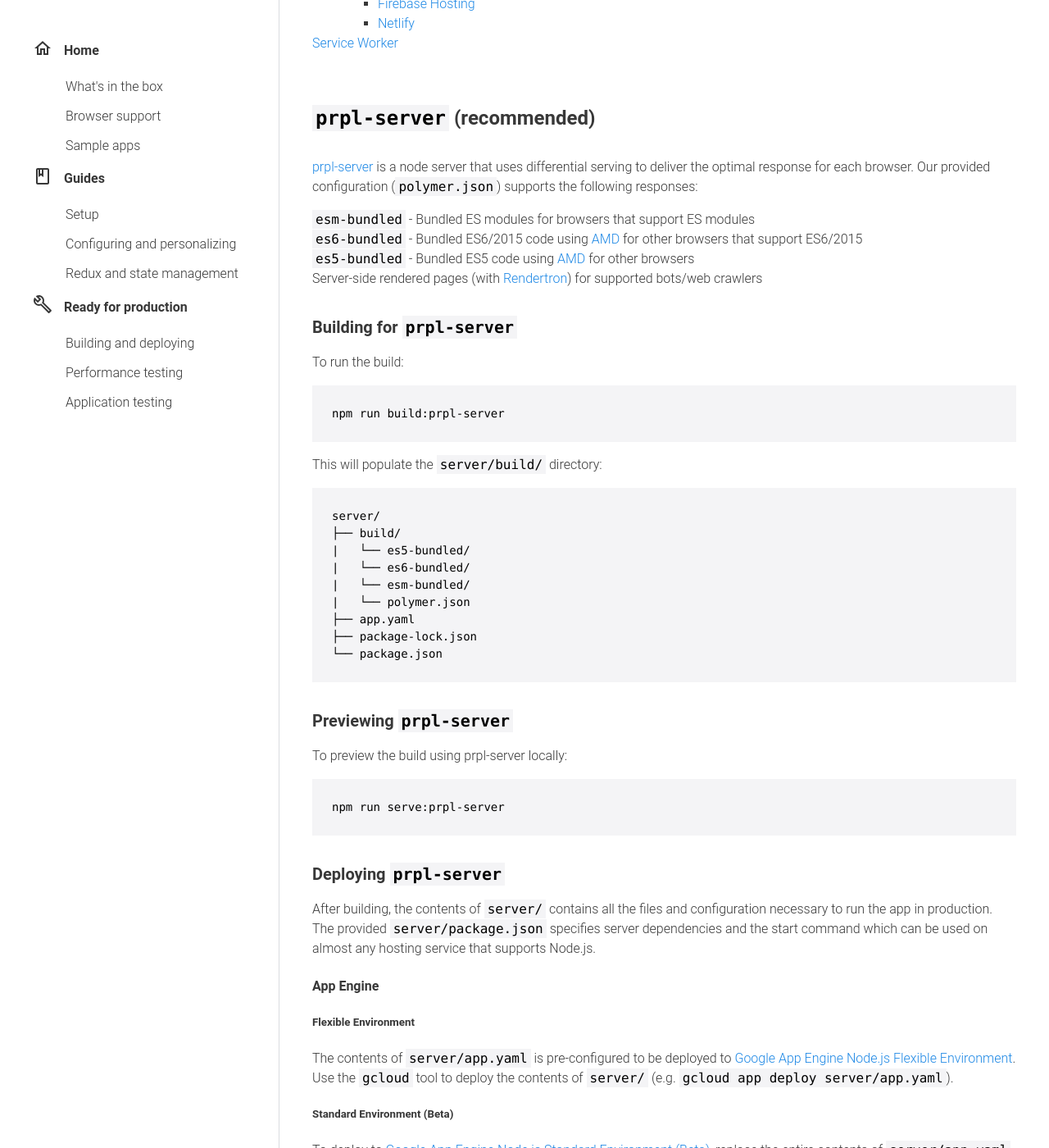
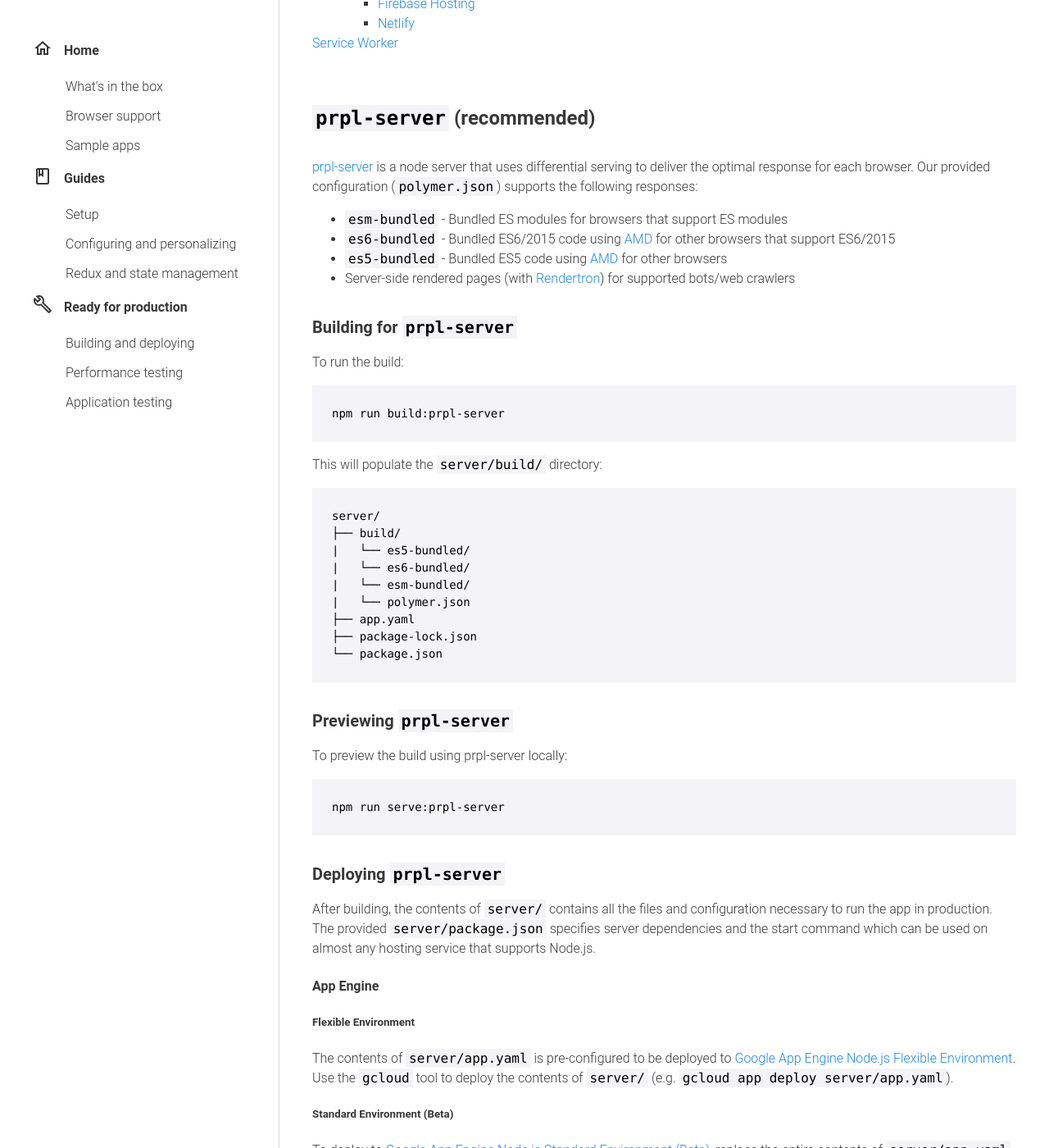
Before and after one commit to Polymer/pwa-starter-kit, a Jekyll site: the page built from building-and-deploying.md, in a window 1280 px wide and 1400 px high, scrolled down 636 px. Shown: the whole window at 82% size. Built offline with Jekyll 4.4.1, drawn with Linux system fonts in a browser that asks for light colours; some web fonts are replaced.

Commit message:
fix sibling selector

```diff
--- a/css/main.css
+++ b/css/main.css
@@ -365,7 +365,7 @@ p.caption, b {
 }
 
 /* table of contents. align the first set of bullets with the title. */
-#table-of-contents ~ ul {
+#table-of-contents + ul {
   list-style-type: none;
   padding: 0;
 }
```
